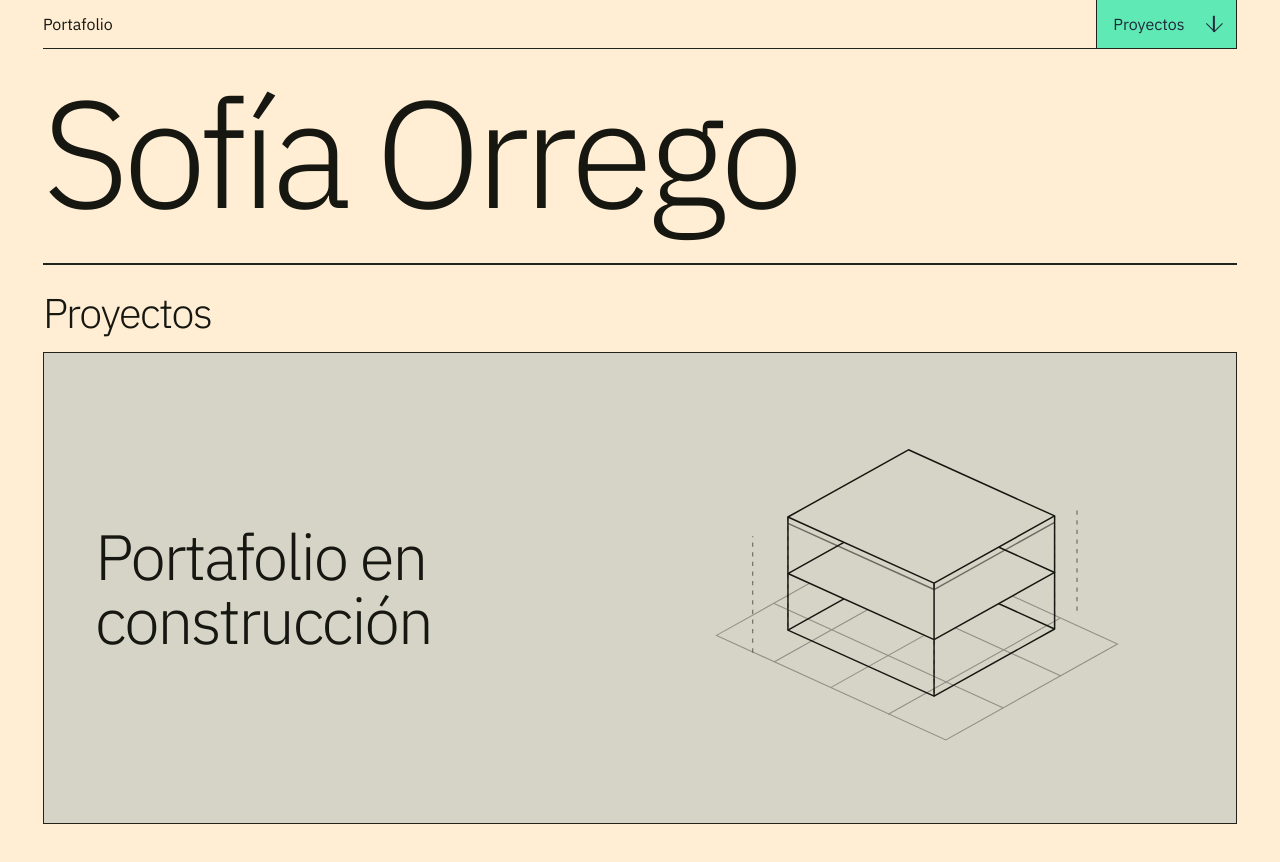
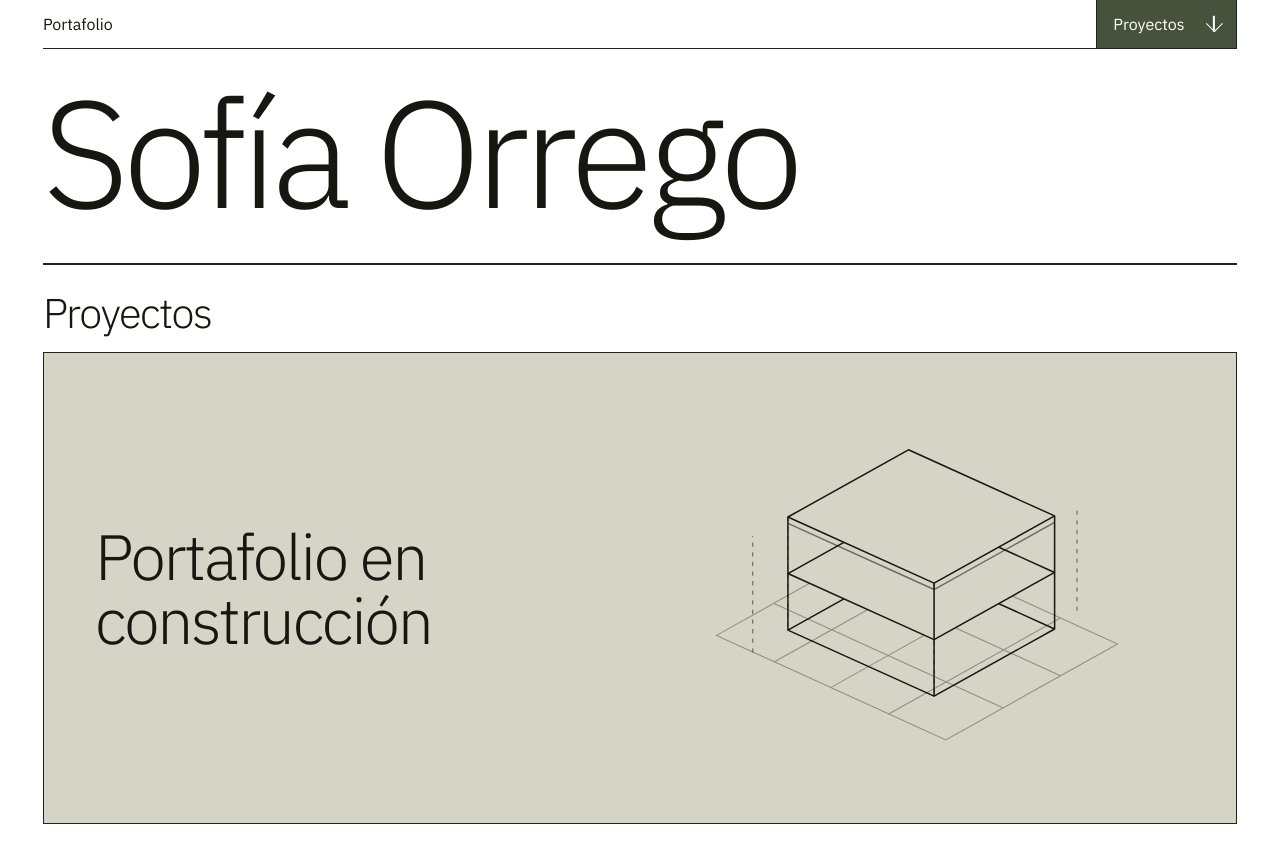
Before and after one commit to sofiaorrego/sofiaorrego.github.io, a Next.js app: page / in a window 1280 px wide. Shown: the top 862 px of the page. Built offline with nearby package versions, Linux system fonts and the light colour scheme.

Commit message:
Aplica la paleta blanca y verde oliva

```diff
--- a/app/globals.css
+++ b/app/globals.css
@@ -1,6 +1,8 @@
 @import "tailwindcss";
 
 @theme {
+  --color-accent: #46523b;
+  --color-accent-hover: #39432f;
   --color-ink: #161711;
   --color-muted: #515247;
   --color-rule: #22231b;
@@ -8,10 +10,8 @@
 }
 
 @theme inline {
-  --color-paper: var(--color-orange-100);
-  --color-accent: var(--color-emerald-300);
-  --color-accent-hover: var(--color-emerald-400);
-  --color-on-accent: var(--color-gray-800);
+  --color-paper: var(--color-white);
+  --color-on-accent: var(--color-white);
   --font-display: var(--font-ibm-plex-sans);
   --font-sans: var(--font-ibm-plex-sans);
 }
```
Also changed, not shown: .impeccable/design.json, .impeccable/surfaces/app-page-tsx.md, 1 other file (tests, documents, lock files or other folders).
